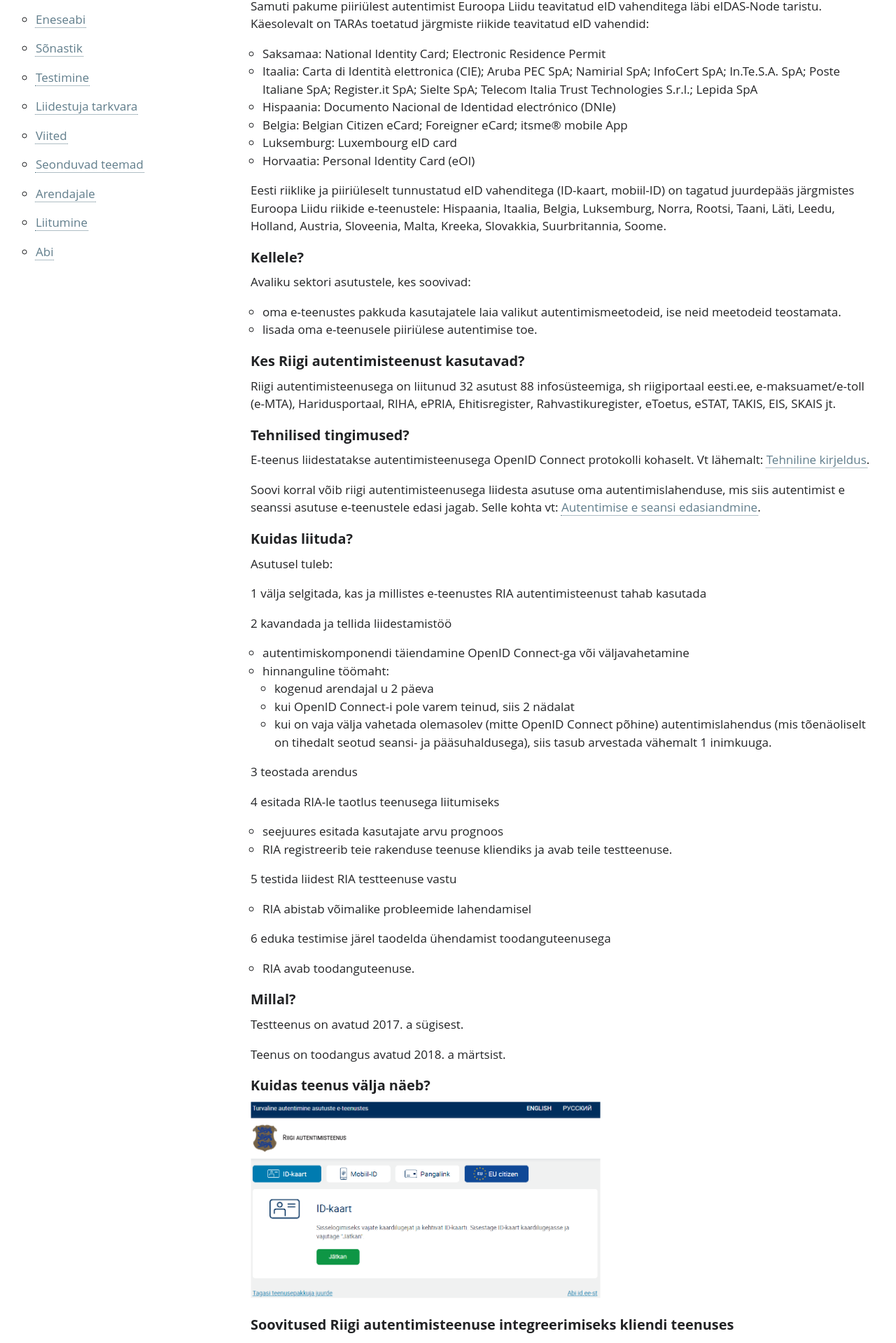
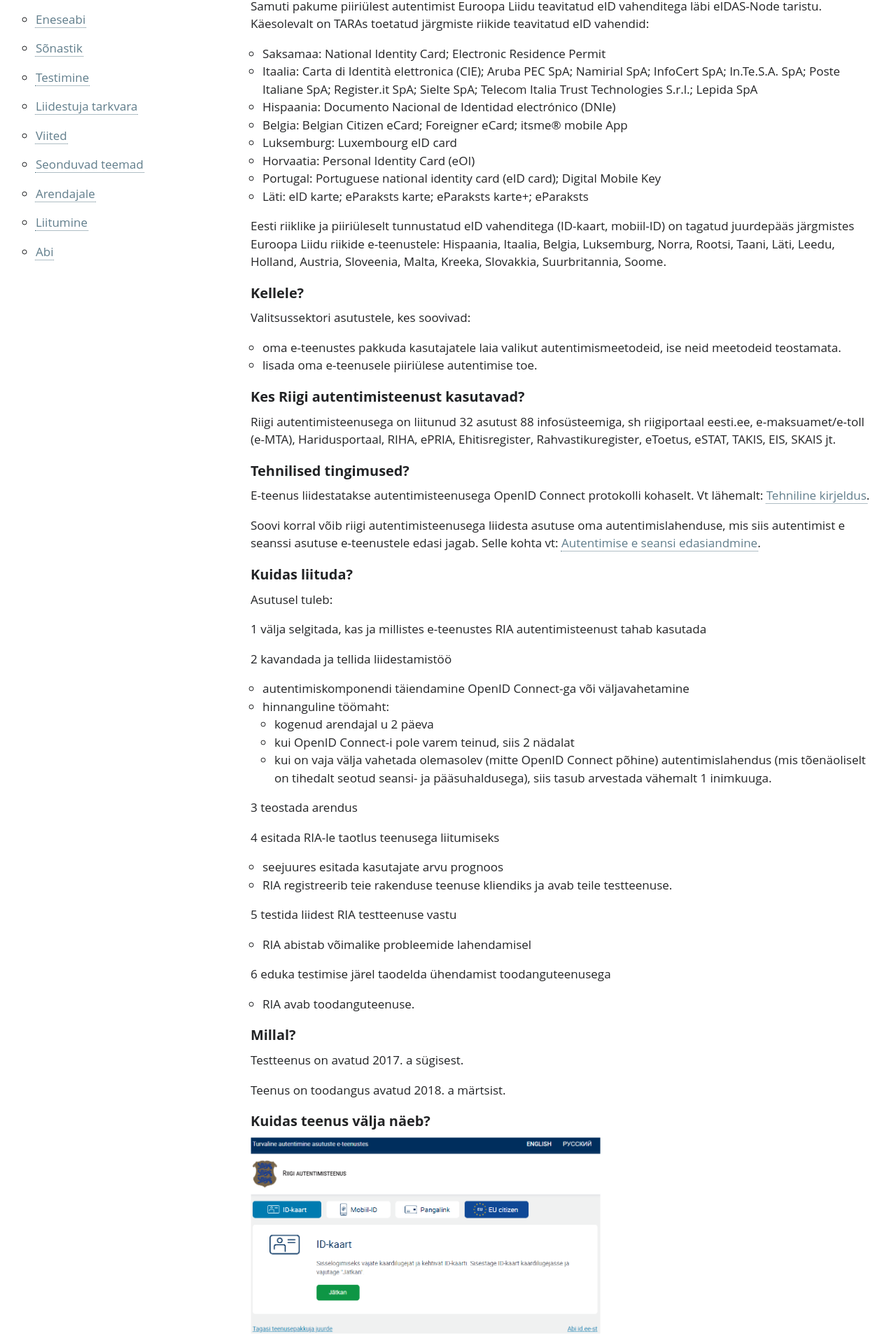
Before and after one commit to e-gov/TARA-Doku, a Jekyll site: the page built from Arikirjeldus.md, in a window 1280 px wide. Shown: the part 344-2263 px from the top of the page at 70% size. Built offline with Jekyll 4.4.1, drawn with Linux system fonts in a browser that asks for light colours; our own code applies the rules of GitHub Pages for plain Markdown files.

Commit message:
Update Arikirjeldus.md

```diff
--- a/Arikirjeldus.md
+++ b/Arikirjeldus.md
@@ -21,12 +21,14 @@ Samuti pakume piiriülest autentimist Euroopa Liidu teavitatud eID vahenditega l
 - Belgia: Belgian Citizen eCard; Foreigner eCard; itsme® mobile App
 - Luksemburg: Luxembourg eID card
 - Horvaatia: Personal Identity Card (eOI)
+- Portugal: Portuguese national identity card (eID card); Digital Mobile Key
+- Läti: eID karte; eParaksts karte; eParaksts karte+; eParaksts
 
 Eesti riiklike ja piiriüleselt tunnustatud eID vahenditega (ID-kaart, mobiil-ID) on tagatud juurdepääs järgmistes Euroopa Liidu riikide e-teenustele: Hispaania, Itaalia, Belgia, Luksemburg, Norra, Rootsi, Taani, Läti, Leedu, Holland, Austria, Sloveenia, Malta, Kreeka, Slovakkia, Suurbritannia, Soome.
 
 ## Kellele?
 
-Avaliku sektori asutustele, kes soovivad:
+Valitsussektori asutustele, kes soovivad:
 - oma e-teenustes pakkuda kasutajatele laia valikut autentimismeetodeid, ise neid meetodeid teostamata.
 - lisada oma e-teenusele piiriülese autentimise toe.
 
```
